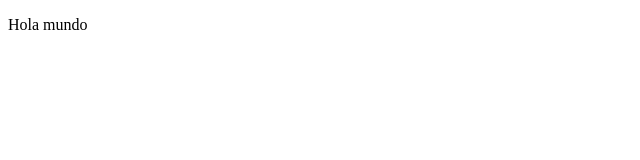
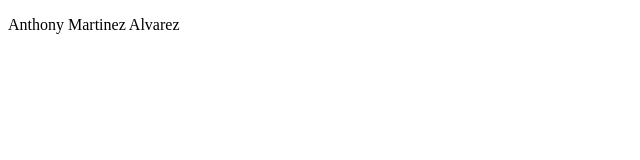
Before and after one commit to AnthonyMartinezAlvarez/MASANZ_2223_SMR2_AMA, a plain HTML site: page index.html in a window 1280 px wide. Shown: the whole page, without its empty margins (0-640 px from the left). Drawn offline with Linux system fonts and the light colour scheme.

Commit message:
rama-index-html-nombre

```diff
--- a/index.html
+++ b/index.html
@@ -1,9 +1,9 @@
 <!DOCTYPE html>
 <html>
 <head>
-    <title>Hola Mundo</title>
+    <title>Mi primera web GIT</title>
 </head>
 <body>
-    <p>Hola mundo</p>
+    <p>Anthony Martinez Alvarez</p>
 </body>
 </html>
```
